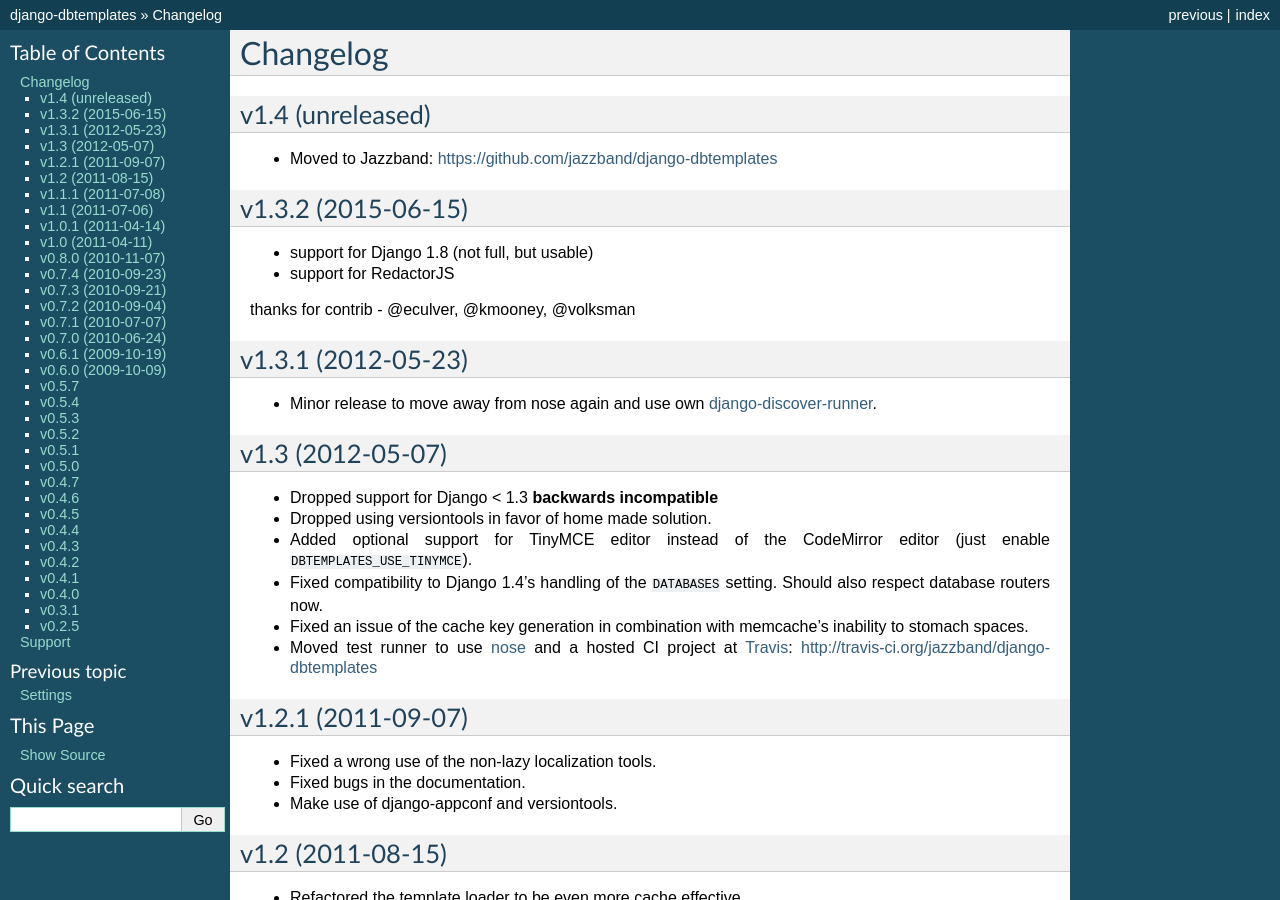
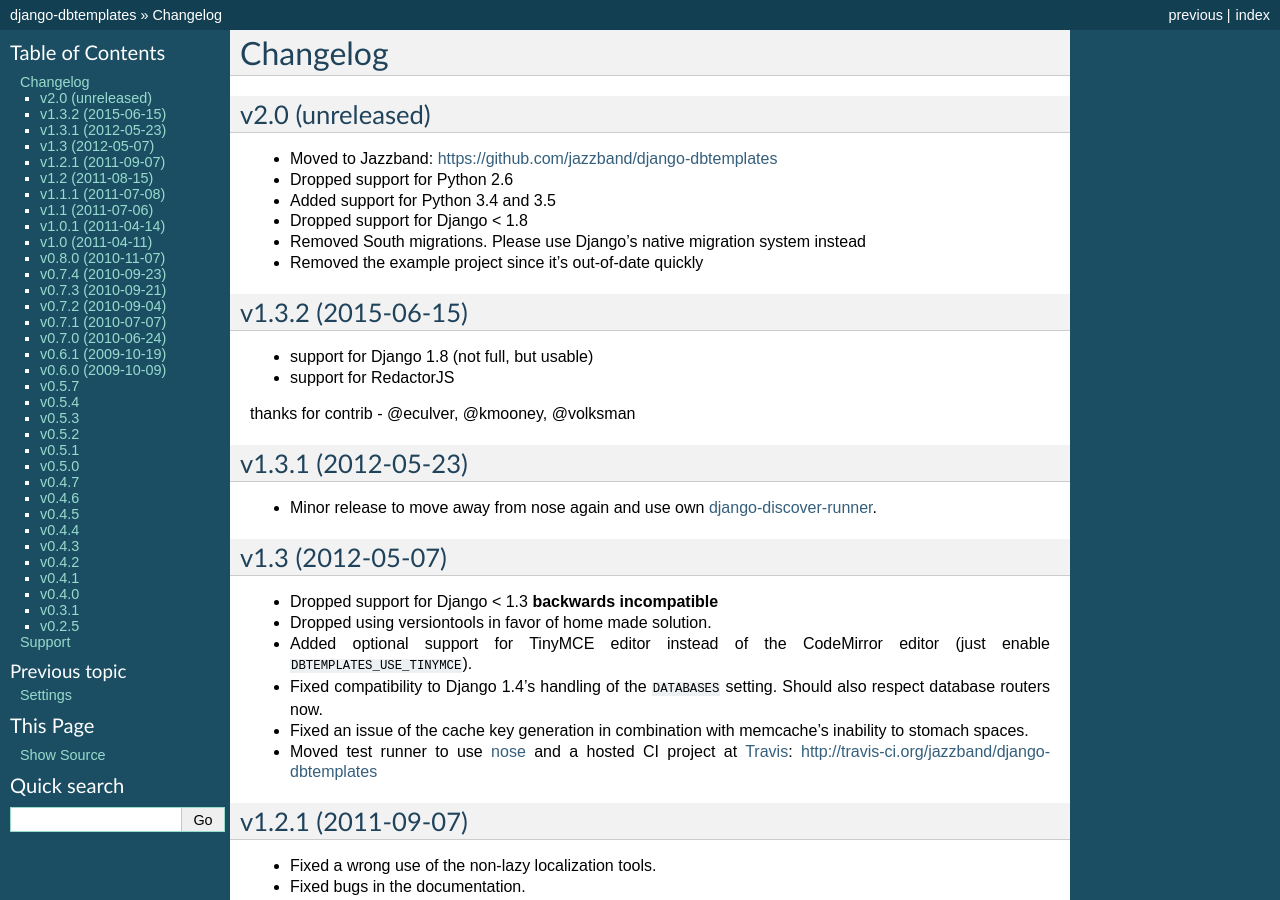
Before and after one commit to jazzband/django-dbtemplates, a Sphinx documentation site: the page built from docs/changelog.txt, in a window 1280 px wide and 900 px high. Built offline with Sphinx 7.4.7, drawn with Linux system fonts in a browser that asks for light colours.

Commit message:
Update docs

```diff
--- a/docs/changelog.txt
+++ b/docs/changelog.txt
@@ -1,10 +1,20 @@
 Changelog
 =========
 
-v1.4 (unreleased)
+v2.0 (unreleased)
 -----------------
 
 * Moved to Jazzband: https://github.com/jazzband/django-dbtemplates
+
+* Dropped support for Python 2.6
+
+* Added support for Python 3.4 and 3.5
+
+* Dropped support for Django < 1.8
+
+* Removed South migrations. Please use Django's native migration system instead
+
+* Removed the example project since it's out-of-date quickly
 
 v1.3.2 (2015-06-15)
 -------------------
```
Also changed, not shown: README.rst (+8 -10 lines), docs/advanced.txt (line endings or trailing spaces), 2 other files.
